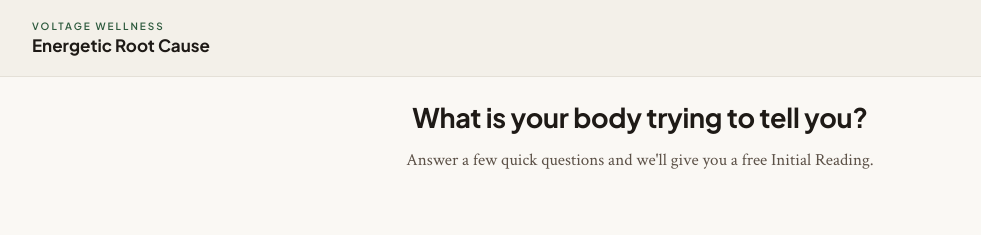
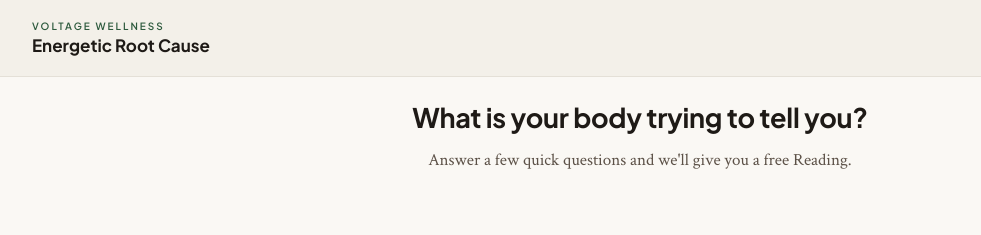
Before and after one commit to zborchers/bast-interpreter, a React (Vite) app: page / in a window 1280 px wide. Shown: the top 235 px of the page, without its empty margins (0-981 px from the left). Built offline with nearby package versions, Linux system fonts and the light colour scheme.

Commit message:
Update BASTInterpreter.jsx

```diff
--- a/src/BASTInterpreter.jsx
+++ b/src/BASTInterpreter.jsx
@@ -1163,7 +1163,7 @@ export default function BASTInterpreter() {
               What is your body trying to tell you?
             </div>
             <div style={{ fontSize: "17px", color: c.textSecondary, lineHeight: 1.8, fontFamily: SERIF, marginTop: "0.75rem" }}>
-              Answer a few quick questions and we'll give you a free Initial Reading.
+              Answer a few quick questions and we'll give you a free Reading.
             </div>
           </div>
         )}
```
